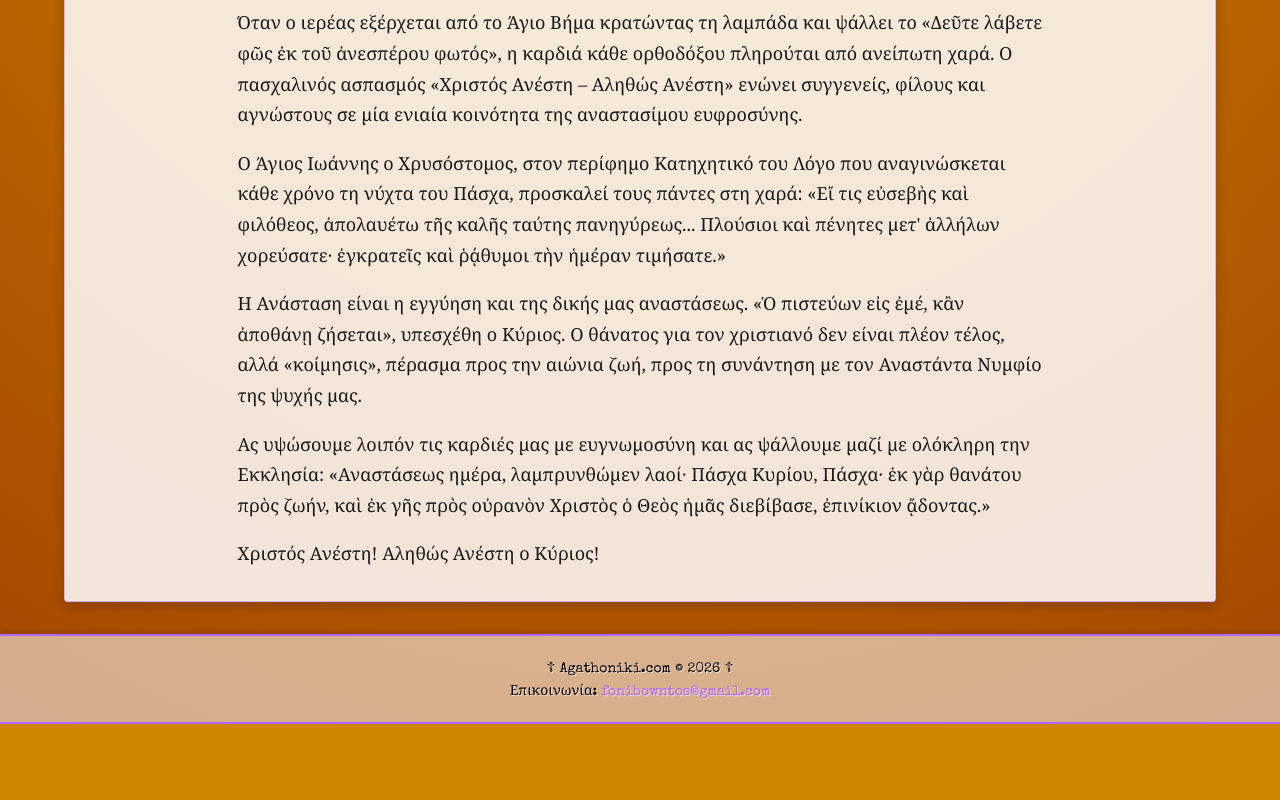
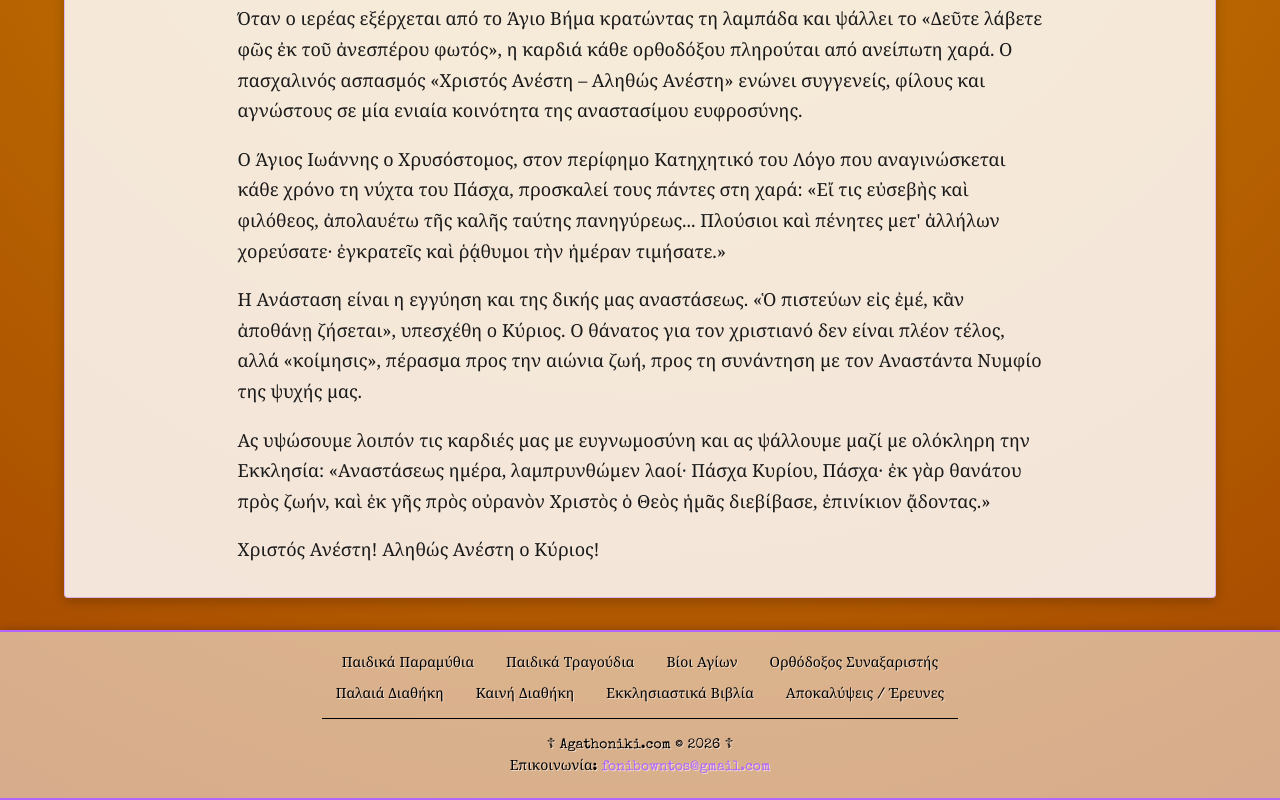
Before and after one commit to fonibowntos/fonibowntos.github.io, a plain HTML site: page index.html in a window 1280 px wide. Shown: the part 1456-2256 px from the top of the page. Before the commit the page ends 2180 px from the top, so only its background shows below. Drawn offline with nearby package versions, Linux system fonts and the light colour scheme.

Commit message:
add footer nav links and move contact into main menu
Co-Authored-By: Claude Opus 4.7 <noreply@anthropic.com>

```diff
--- a/index.html
+++ b/index.html
@@ -99,19 +99,6 @@
                 text-shadow: 2px 2px 2px rgba(0, 0, 0, 0.6);
                 letter-spacing: 0.08em;
             }
-            .email-link {
-                color: white;
-                font-family: Arial, sans-serif;
-                font-size: 16px;
-                font-weight: 600;
-                text-decoration: none;
-                letter-spacing: 0.15em;
-                white-space: nowrap;
-            }
-            .email-link .email-text {
-                text-decoration: underline;
-            }
-
             .site-nav {
                 background: rgba(255, 255, 255, 0.55);
                 border-top: 2px solid #b266ff;
@@ -274,6 +261,19 @@
             .site-footer a:focus {
                 text-decoration: underline;
             }
+            .footer-nav {
+                margin: 0 0 16px;
+                padding: 0 0 16px;
+                list-style: none;
+                display: flex;
+                flex-wrap: wrap;
+                justify-content: center;
+                gap: 12px 32px;
+                border-bottom: 1px solid #000;
+            }
+            .footer-nav a {
+                color: #000;
+            }
         </style>
     </head>
     <body>
@@ -281,11 +281,8 @@
             <header class="site-header">
                 <div class="logo">
                     <h1 class="logo-title">Agathoniki.com</h1>
-                    <span class="logo-subtitle">☦ Orthodox nun ☦</span>
+                    <span class="logo-subtitle">Orthodox nun</span>
                 </div>
-                <a class="email-link" href="mailto:fonibowntos@gmail.com"
-                    >💌 <span class="email-text">Επικοινωνία</span></a
-                >
             </header>
         </div>
         <nav class="site-nav" aria-label="Κύριο μενού">
@@ -340,6 +337,12 @@
                             >Αποκαλύψεις / Έρευνες</a
                         >
                     </li>
+                    <li class="cross" aria-hidden="true"></li>
+                    <li>
+                        <a class="menu-link" href="mailto:fonibowntos@gmail.com"
+                            >Επικοινωνία</a
+                        >
+                    </li>
                 </ul>
             </div>
         </nav>
@@ -347,87 +350,116 @@
             <div class="page-content">
                 <div class="page-content-inner">
                     <h1>Χριστός Ανέστη!</h1>
-                <img src="images/anastasi_christou.jpg" alt="Ανάστασις Χριστού" />
+                    <img
+                        src="images/anastasi_christou.jpg"
+                        alt="Ανάστασις Χριστού"
+                    />
                     <p>
-                    «Χριστός ἀνέστη ἐκ νεκρῶν, θανάτῳ θάνατον πατήσας, καὶ τοῖς
-                    ἐν τοῖς μνήμασι ζωὴν χαρισάμενος.» Με αυτόν τον αναστάσιμο
-                    ύμνο η Ορθόδοξη Εκκλησία διακηρύσσει αδιάκοπα, εδώ και δύο
-                    χιλιάδες χρόνια, το κεντρικότερο γεγονός της πίστεώς μας:
-                    την Ανάσταση του Κυρίου ημών Ιησού Χριστού.
+                        «Χριστός ἀνέστη ἐκ νεκρῶν, θανάτῳ θάνατον πατήσας, καὶ
+                        τοῖς ἐν τοῖς μνήμασι ζωὴν χαρισάμενος.» Με αυτόν τον
+                        αναστάσιμο ύμνο η Ορθόδοξη Εκκλησία διακηρύσσει
+                        αδιάκοπα, εδώ και δύο χιλιάδες χρόνια, το κεντρικότερο
+                        γεγονός της πίστεώς μας: την Ανάσταση του Κυρίου ημών
+                        Ιησού Χριστού.
                     </p>
                     <p>
                         Η Ανάσταση δεν είναι απλώς μία ανάμνηση ενός ιστορικού
                         γεγονότος ούτε ένας συμβολισμός της άνοιξης και της
                         αναγέννησης της φύσης. Είναι το θεμέλιο της χριστιανικής
-                    πίστεως, η νίκη του Θεανθρώπου επί του θανάτου, η αυγή της
-                    νέας κτίσεως. «Εἰ δὲ Χριστὸς οὐκ ἐγήγερται, ματαία ἡ πίστις
-                    ἡμῶν», γράφει ο Απόστολος Παύλος προς τους Κορινθίους.
+                        πίστεως, η νίκη του Θεανθρώπου επί του θανάτου, η αυγή
+                        της νέας κτίσεως. «Εἰ δὲ Χριστὸς οὐκ ἐγήγερται, ματαία ἡ
+                        πίστις ἡμῶν», γράφει ο Απόστολος Παύλος προς τους
+                        Κορινθίους.
                     </p>
                     <p>
-                    Το πρωί της μιας των Σαββάτων, οι Μυροφόρες γυναίκες ήλθαν
-                    στο μνημείο φέρουσαι αρώματα, αναζητώντας τον Διδάσκαλο
-                    μεταξύ των νεκρών. Όμως ο λίθος ήταν αποκεκυλισμένος, ο
-                    τάφος κενός, και ο Άγγελος Κυρίου τους ανήγγειλε: «Οὐκ ἔστιν
-                    ὧδε, ἠγέρθη γὰρ καθὼς εἶπε.» Έτσι έγιναν οι πρώτες κήρυκες
-                    της Αναστάσεως, οι «ἰσαπόστολοι» μάρτυρες της κενώσεως του
-                    Άδου.
+                        Το πρωί της μιας των Σαββάτων, οι Μυροφόρες γυναίκες
+                        ήλθαν στο μνημείο φέρουσαι αρώματα, αναζητώντας τον
+                        Διδάσκαλο μεταξύ των νεκρών. Όμως ο λίθος ήταν
+                        αποκεκυλισμένος, ο τάφος κενός, και ο Άγγελος Κυρίου
+                        τους ανήγγειλε: «Οὐκ ἔστιν ὧδε, ἠγέρθη γὰρ καθὼς εἶπε.»
+                        Έτσι έγιναν οι πρώτες κήρυκες της Αναστάσεως, οι
+                        «ἰσαπόστολοι» μάρτυρες της κενώσεως του Άδου.
                     </p>
                     <p>
                         Με την Ανάστασή Του ο Χριστός κατήργησε το κράτος του
                         θανάτου και άνοιξε τις πύλες του Παραδείσου σε όλο το
-                    ανθρώπινο γένος. Κατέβηκε στον Άδη ως νικητής και ανέστησε
-                    μαζί Του τον Αδάμ και την Εύα, όλους τους από αιώνος
-                    κεκοιμημένους δικαίους. Δεν πρόκειται για μία ατομική
-                    ανάσταση, αλλά για την ανάσταση όλης της ανθρωπίνης φύσεως
-                    την οποία προσέλαβε ο Κύριος.
+                        ανθρώπινο γένος. Κατέβηκε στον Άδη ως νικητής και
+                        ανέστησε μαζί Του τον Αδάμ και την Εύα, όλους τους από
+                        αιώνος κεκοιμημένους δικαίους. Δεν πρόκειται για μία
+                        ατομική ανάσταση, αλλά για την ανάσταση όλης της
+                        ανθρωπίνης φύσεως την οποία προσέλαβε ο Κύριος.
                     </p>
                     <p>
                         Η νύχτα της Αναστάσεως είναι «ἡ νὺξ ἡ σωτήριος καὶ
-                    φωταυγής», όπως ψάλλει η Εκκλησία. Από τη μία και μοναδική
-                    λαμπάδα του Αγίου Φωτός που εξέρχεται από το Πανάγιο Τάφο
-                    στα Ιεροσόλυμα, ανάβουν οι λαμπάδες των πιστών σε όλον τον
-                    κόσμο. Είναι το άκτιστο φως της Θεότητος, που λάμπει στα
-                    σκοτάδια του βίου και διαλύει το σκότος του θανάτου και της
-                    αμαρτίας.
+                        φωταυγής», όπως ψάλλει η Εκκλησία. Από τη μία και
+                        μοναδική λαμπάδα του Αγίου Φωτός που εξέρχεται από το
+                        Πανάγιο Τάφο στα Ιεροσόλυμα, ανάβουν οι λαμπάδες των
+                        πιστών σε όλον τον κόσμο. Είναι το άκτιστο φως της
+                        Θεότητος, που λάμπει στα σκοτάδια του βίου και διαλύει
+                        το σκότος του θανάτου και της αμαρτίας.
                     </p>
                     <p>
                         Όταν ο ιερέας εξέρχεται από το Άγιο Βήμα κρατώντας τη
                         λαμπάδα και ψάλλει το «Δεῦτε λάβετε φῶς ἐκ τοῦ ἀνεσπέρου
-                    φωτός», η καρδιά κάθε ορθοδόξου πληρούται από ανείπωτη χαρά.
-                    Ο πασχαλινός ασπασμός «Χριστός Ανέστη – Αληθώς Ανέστη»
-                    ενώνει συγγενείς, φίλους και αγνώστους σε μία ενιαία
-                    κοινότητα της αναστασίμου ευφροσύνης.
+                        φωτός», η καρδιά κάθε ορθοδόξου πληρούται από ανείπωτη
+                        χαρά. Ο πασχαλινός ασπασμός «Χριστός Ανέστη – Αληθώς
+                        Ανέστη» ενώνει συγγενείς, φίλους και αγνώστους σε μία
+                        ενιαία κοινότητα της αναστασίμου ευφροσύνης.
                     </p>
                     <p>
-                    Ο Άγιος Ιωάννης ο Χρυσόστομος, στον περίφημο Κατηχητικό του
-                    Λόγο που αναγινώσκεται κάθε χρόνο τη νύχτα του Πάσχα,
-                    προσκαλεί τους πάντες στη χαρά: «Εἴ τις εὐσεβὴς καὶ
-                    φιλόθεος, ἀπολαυέτω τῆς καλῆς ταύτης πανηγύρεως... Πλούσιοι
-                    καὶ πένητες μετ' ἀλλήλων χορεύσατε· ἐγκρατεῖς καὶ ῥᾴθυμοι τὴν
-                    ἡμέραν τιμήσατε.»
+                        Ο Άγιος Ιωάννης ο Χρυσόστομος, στον περίφημο Κατηχητικό
+                        του Λόγο που αναγινώσκεται κάθε χρόνο τη νύχτα του
+                        Πάσχα, προσκαλεί τους πάντες στη χαρά: «Εἴ τις εὐσεβὴς
+                        καὶ φιλόθεος, ἀπολαυέτω τῆς καλῆς ταύτης πανηγύρεως...
+                        Πλούσιοι καὶ πένητες μετ' ἀλλήλων χορεύσατε· ἐγκρατεῖς
+                        καὶ ῥᾴθυμοι τὴν ἡμέραν τιμήσατε.»
                     </p>
                     <p>
-                    Η Ανάσταση είναι η εγγύηση και της δικής μας αναστάσεως. «Ὁ
-                    πιστεύων εἰς ἐμέ, κἂν ἀποθάνῃ ζήσεται», υπεσχέθη ο Κύριος.
-                    Ο θάνατος για τον χριστιανό δεν είναι πλέον τέλος, αλλά
-                    «κοίμησις», πέρασμα προς την αιώνια ζωή, προς τη συνάντηση
-                    με τον Αναστάντα Νυμφίο της ψυχής μας.
+                        Η Ανάσταση είναι η εγγύηση και της δικής μας αναστάσεως.
+                        «Ὁ πιστεύων εἰς ἐμέ, κἂν ἀποθάνῃ ζήσεται», υπεσχέθη ο
+                        Κύριος. Ο θάνατος για τον χριστιανό δεν είναι πλέον
+                        τέλος, αλλά «κοίμησις», πέρασμα προς την αιώνια ζωή,
+                        προς τη συνάντηση με τον Αναστάντα Νυμφίο της ψυχής μας.
                     </p>
                     <p>
                         Ας υψώσουμε λοιπόν τις καρδιές μας με ευγνωμοσύνη και ας
-                    ψάλλουμε μαζί με ολόκληρη την Εκκλησία: «Αναστάσεως ημέρα,
-                    λαμπρυνθώμεν λαοί· Πάσχα Κυρίου, Πάσχα· ἐκ γὰρ θανάτου πρὸς
-                    ζωήν, καὶ ἐκ γῆς πρὸς οὐρανὸν Χριστὸς ὁ Θεὸς ἡμᾶς διεβίβασε,
-                    ἐπινίκιον ᾄδοντας.»
+                        ψάλλουμε μαζί με ολόκληρη την Εκκλησία: «Αναστάσεως
+                        ημέρα, λαμπρυνθώμεν λαοί· Πάσχα Κυρίου, Πάσχα· ἐκ γὰρ
+                        θανάτου πρὸς ζωήν, καὶ ἐκ γῆς πρὸς οὐρανὸν Χριστὸς ὁ
+                        Θεὸς ἡμᾶς διεβίβασε, ἐπινίκιον ᾄδοντας.»
                     </p>
-                <p>
-                    Χριστός Ανέστη! Αληθώς Ανέστη ο Κύριος!
-                </p>
+                    <p>Χριστός Ανέστη! Αληθώς Ανέστη ο Κύριος!</p>
                 </div>
             </div>
         </main>
         <footer class="site-footer">
             <div class="container">
+                <nav aria-label="Δευτερεύον μενού">
+                    <ul class="footer-nav">
+                        <li>
+                            <a href="#paidika-paramythia">Παιδικά Παραμύθια</a>
+                        </li>
+                        <li>
+                            <a href="#paidika-tragoudia">Παιδικά Τραγούδια</a>
+                        </li>
+                        <li><a href="#vioi-agion">Βίοι Αγίων</a></li>
+                        <li>
+                            <a href="#synaxaristis">Ορθόδοξος Συναξαριστής</a>
+                        </li>
+                        <li><a href="#palaia-diathiki">Παλαιά Διαθήκη</a></li>
+                        <li><a href="#kaini-diathiki">Καινή Διαθήκη</a></li>
+                        <li>
+                            <a href="#ekklisiastika-vivlia"
+                                >Εκκλησιαστικά Βιβλία</a
+                            >
+                        </li>
+                        <li>
+                            <a href="#apokalypseis-erevnes"
+                                >Αποκαλύψεις / Έρευνες</a
+                            >
+                        </li>
+                    </ul>
+                </nav>
                 <p>☦ Agathoniki.com © 2026 ☦</p>
                 <p>
                     Επικοινωνία:
```
Lines whose indentation alone changed are shown as unchanged.
